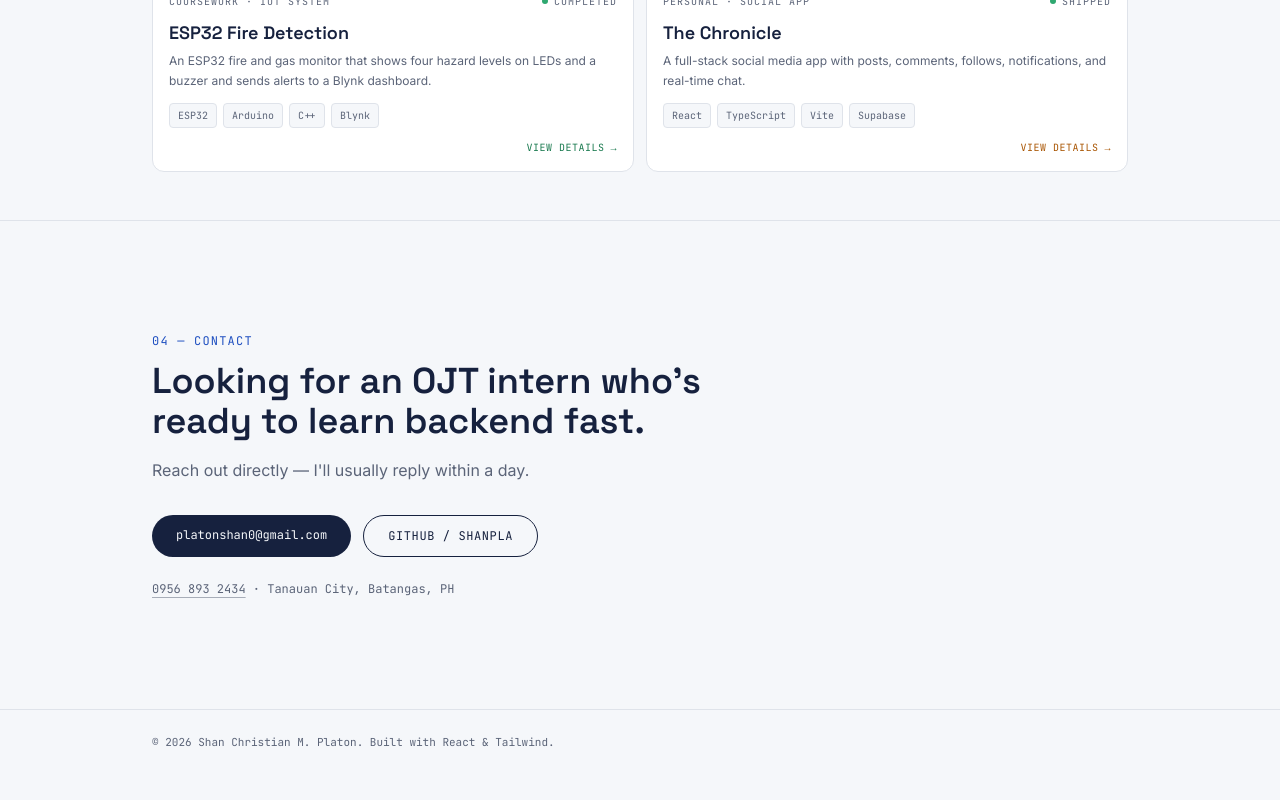
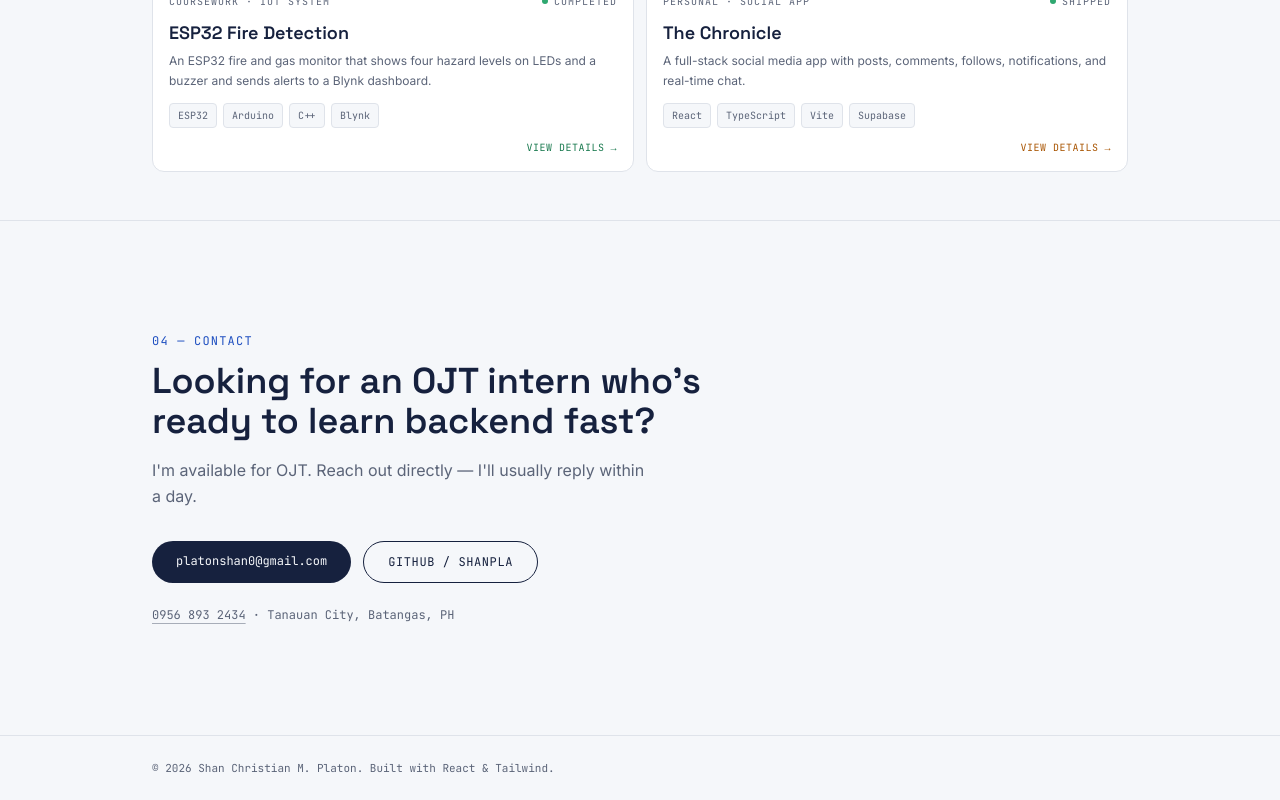
Before and after one commit to ShanPla/Shan-Platon-Portfolio, a React (Vite) app: page / in a window 1280 px wide. Shown: the part 1939-2739 px from the top of the page. Before the commit the page ends 2713 px from the top, so only its background shows below. Built offline with nearby package versions, Linux system fonts and the light colour scheme.

Commit message:
fix: Contact headline asks the question instead of reading like a job ad
- Headline ends with a question mark
- First-person line says I'm available for OJT

```diff
--- a/src/components/Contact.jsx
+++ b/src/components/Contact.jsx
@@ -8,10 +8,11 @@ export default function Contact() {
         <Reveal>
           <p className="font-mono text-xs uppercase tracking-widest text-signaldeep">04 — Contact</p>
           <h2 className="mt-3 max-w-xl font-display text-3xl font-semibold text-ink sm:text-4xl">
-            Looking for an OJT intern who's ready to learn backend fast.
+            Looking for an OJT intern who's ready to learn backend fast?
           </h2>
           <p className="mt-4 max-w-lg text-pretty text-inkmuted leading-relaxed">
-            Reach out directly — I'll usually reply within a day.
+            I'm available for OJT. Reach out directly — I'll usually reply
+            within a day.
           </p>
         </Reveal>
 
```
